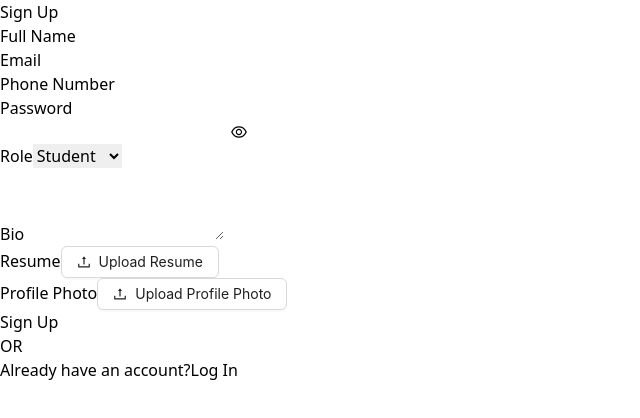
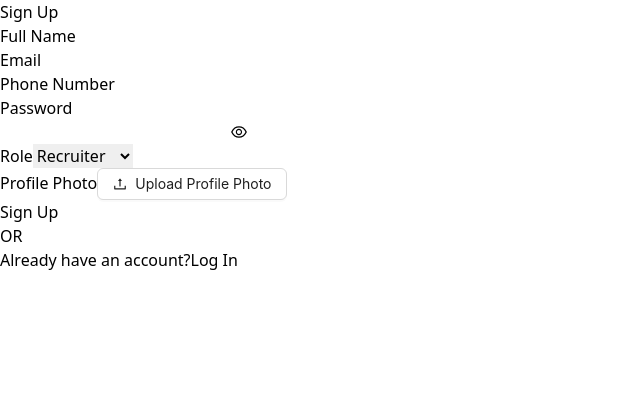
Before and after one commit to areeb1503/Job-Finder, a React (Vite) app in the folder FE/: page /signup in a window 1280 px wide. Shown: the top 418 px of the page, without its empty margins (0-640 px from the left). Built offline with nearby package versions, Linux system fonts and the light colour scheme.

Commit message:
FE added App routes and pages

```diff
--- a/FE/src/App.jsx
+++ b/FE/src/App.jsx
@@ -6,23 +6,39 @@ import About from './Components/LandingPage/About';
 import Login from './Components/Auth/Login';
 import SignUp from './Components/Auth/SignUp';
 import ScrollToTop from './Components/Utils/ScrollToTop';
+import AppPage from './Components/App/AppPage';
+import Jobs from './Components/App/Jobs';
+import Resume from './Components/App/Resume';
+import Feedback from './Components/App/Feedback';
+import Settings from './Components/App/Settings';
 
 function App() {
   return (
     <Router>
       <ScrollToTop />
       <Routes>
-        {/*If user is not logged in we make available the landing page below, else we make available the Login page
+        {/*If user is not logged in we make available the landing page below, else we make available the App Page
         (TODO : use conditional rendering to handle this case)*/}
         <Route path='/' element={<Page />}> {/*Page with outlet for nested routes below*/}
-          <Route path='' element={<Home/>}/>
-          <Route path='about' element={<About/>}/>
+          <Route path='' element={<Home />} />
+          <Route path='about' element={<About />} />
         </Route>
-        <Route path='/login' element={<Login/>}/>
-        <Route path='/signup' element={<SignUp/>}/>
+        <Route path='/login' element={<Login />} />
+        <Route path='/signup' element={<SignUp />} />
+        <Route path='/app/' element={<AppPage />}>
+          <Route path='' element={<Jobs/>} />
+          <Route path='resume' element={<Resume/>}/>
+          <Route path='feedback' element={<Feedback/>}/>
+          <Route path='settings' element={<Settings/>}/>
+        </Route>
       </Routes>
     </Router>
   );
 }
 
 export default App
+
+/*
+localStorage.setItem("User", JSON.stringify(token))
+if !user ? LandingPage : App
+*/
--- /dev/null
+++ b/FE/src/Components/App/AppPage.jsx
@@ -0,0 +1,14 @@
+import React from 'react';
+import Sidebar from './Sidebar';
+import { Outlet } from 'react-router-dom';
+
+function AppPage() {
+  return (
+    <div>
+      <Sidebar/>
+      <Outlet/>
+    </div>
+  )
+}
+
+export default AppPage
--- /dev/null
+++ b/FE/src/Components/App/Feedback.jsx
@@ -0,0 +1,9 @@
+import React from 'react'
+
+function Feedback() {
+  return (
+    <div>Feedback</div>
+  )
+}
+
+export default Feedback
--- /dev/null
+++ b/FE/src/Components/App/Jobs.jsx
@@ -0,0 +1,9 @@
+import React from 'react'
+
+function Jobs() {
+  return (
+    <div>Jobs</div>
+  )
+}
+
+export default Jobs
--- /dev/null
+++ b/FE/src/Components/App/Resume.jsx
@@ -0,0 +1,9 @@
+import React from 'react'
+
+function Resume() {
+  return (
+    <div>Resume</div>
+  )
+}
+
+export default Resume
--- /dev/null
+++ b/FE/src/Components/App/Settings.jsx
@@ -0,0 +1,9 @@
+import React from 'react'
+
+function Settings() {
+  return (
+    <div>Settings</div>
+  )
+}
+
+export default Settings
--- a/FE/src/Components/Auth/SignUp.jsx
+++ b/FE/src/Components/Auth/SignUp.jsx
@@ -3,14 +3,13 @@ import { Upload, Button } from 'antd';
 import { UploadOutlined } from '@ant-design/icons';
 import { Link } from 'react-router-dom';
 import { EyeOutlined, EyeInvisibleOutlined } from '@ant-design/icons';
-
 const SignUp = () => {
     const [formData, setFormData] = useState({
         fullname: '',
         email: '',
         phoneNumber: '',
         password: '',
-        role: 'student',
+        role: 'recruiter', // Default role is recruiter.
         bio: '',
         resume: null,
         resumeOriginalName: '',
@@ -18,16 +17,13 @@ const SignUp = () => {
         profilePhotoOriginalName: ''
     });
 
-    const [role, setRole] = useState(true)
-
     const [showPassword, setShowPassword] = useState(false); // State to manage password visibility
 
     const handleChange = (e) => {
         const { name, value, files } = e.target; // Destructuring name, value and files from e.target
         if (name === 'resume' || name === 'profilePhoto') {
             setFormData({ ...formData, [name]: files[0], [`${name}OriginalName`]: files[0].name });
-        }
-        else {
+        } else {
             setFormData({ ...formData, [name]: value });
         }
     };
@@ -119,11 +115,12 @@ const SignUp = () => {
                             required
                             className="border border-gray-300 px-4 py-2 rounded-md w-full focus:border-orange-700 focus:ring-1 focus:ring-orange-700"
                         >
-                            <option value="student">Student</option>
+                            <option value="student">Job Seeker</option>
                             <option value="recruiter">Recruiter</option>
                         </select>
                     </div>
 
+                    {formData.role === 'student' && (
                         <div className="col-span-1 sm:col-span-2">
                         <label className="block text-gray-700 font-semibold mb-1">Bio</label>
                         <textarea
@@ -134,18 +131,24 @@ const SignUp = () => {
                             className="border border-gray-300 px-4 py-2 rounded-md w-full focus:border-orange-700 focus:ring-1 focus:ring-orange-700"
                         ></textarea>
                     </div>
+                    )}
+
+                    {/* Conditionally render the resume upload field */}
+                    {formData.role === 'student' && (
                         <div>
                             <label className="block text-gray-700 font-semibold mb-1">Resume</label>
                             <Upload
                                 accept=".pdf"
                                 beforeUpload={(file) => handleUpload('resume', file)}
                                 showUploadList={true}
+                                required
                             >
                                 <Button icon={<UploadOutlined />} className="border border-orange-700 text-orange-700 w-full">
                                     Upload Resume
                                 </Button>
                             </Upload>
                         </div>
+                    )}
 
                     <div>
                         <label className="block text-gray-700 font-semibold mb-1">Profile Photo</label>
--- a/FE/src/Components/LandingPage/Page.jsx
+++ b/FE/src/Components/LandingPage/Page.jsx
@@ -1,15 +1,15 @@
 import React from 'react';
 import Header from './Header';
 import Footer from './Footer';
-import { Outlet } from 'react-router-dom';
+import { Outlet, useNavigate, useLocation } from 'react-router-dom';
 import { useSpring, animated } from '@react-spring/web';
-import { useEffect,useState } from 'react';
+import { useEffect, useState } from 'react';
 import logo from '../../assets/briefcase.png';
 
 
 function Loader({ logo }) {
 
-    // pulse animation for the logo
+
     const logoSpring = useSpring({
         loop: true,
         to: [
@@ -20,7 +20,6 @@ function Loader({ logo }) {
         config: { duration: 800 },
     });
 
-    // Pulse animation for the text
     const textSpring = useSpring({
         // loop: true,
         to: [{ opacity: 1 }],
@@ -59,19 +58,28 @@ function PageContent() {
     )
 }
 
+localStorage.setItem("loaderShown","false");
 
 function Page() {
-    const [Load, setLoad] = useState(true);
+
+    const [Load, setLoad] = useState(() => {
+        // Check if the loader has already been shown in localStorage
+        return localStorage.getItem("loaderShown") !== "true";
+    });
 
     useEffect(() => {
+        if (Load) {
             setTimeout(() => {
                 setLoad(false);
-        }, 5000);
-    }, [])
+                // Set loaderShown in localStorage to prevent it from showing again
+                localStorage.setItem("loaderShown", "true");
+            }, 3500);
+        }
+    }, [Load]);
 
     return (
         <>
-        {Load ? <Loader logo={logo}/> : <PageContent/>}
+            {Load ? <Loader logo={logo} /> : <PageContent />}
         </>
     )
 }
```
Also changed, not shown: FE/src/Components/App/Sidebar.jsx (+0 -8 lines). Lines whose indentation alone changed are shown as unchanged.
